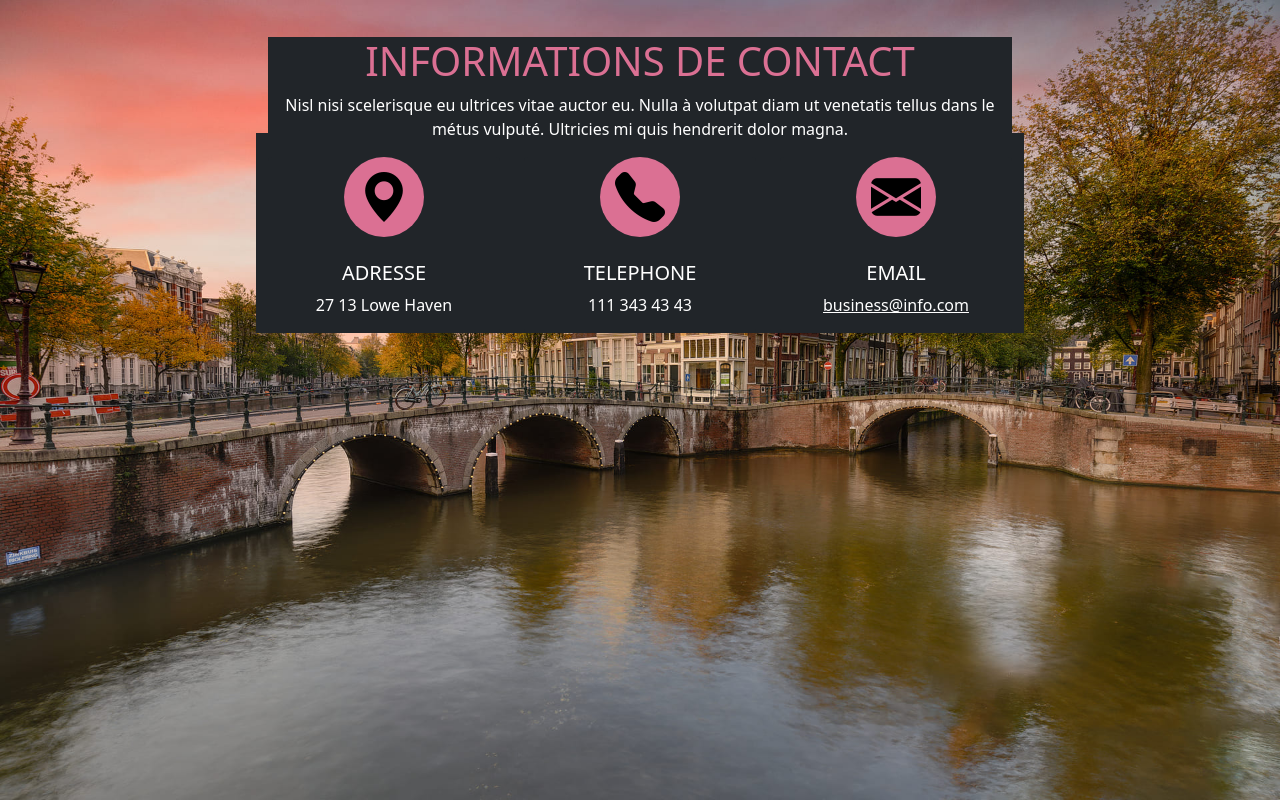
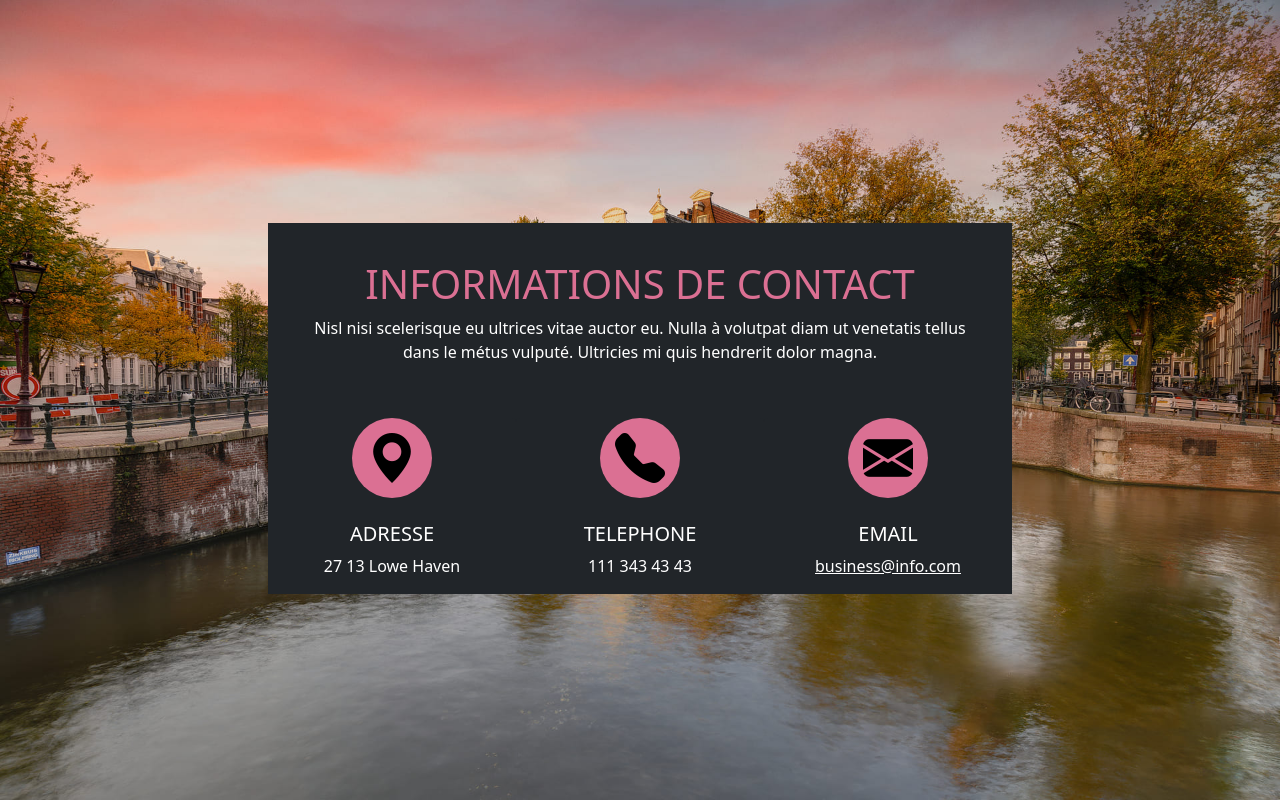
Before and after one commit to frNicolasSCHMITT/Figma13-Info-contact, a plain HTML site: page index.html in a window 1280 px wide. Drawn offline with nearby package versions, Linux system fonts and the light colour scheme.

Commit message:
fix: Cards

```diff
--- a/index.html
+++ b/index.html
@@ -13,7 +13,7 @@
 </head>
 <body>
   <section class="container">
-    <div class="bg-dark col-12 col-md-8 offset-md-2">
+    <div class="bg-dark col-12 col-md-8 offset-md-2 contenu">
       <header class=" col-12 introcontact">
         <h1>INFORMATIONS DE CONTACT</h1>
         <p>
@@ -21,7 +21,7 @@
             venetatis tellus dans le métus vulputé. Ultricies mi quis hendrerit dolor magna.
         </p>
       </header>
-      <div class="row row-cols-1 row-cols-md-3 g-4 infocontact bg-dark">
+      <div class="row row-cols-1 row-cols-md-3 g-0 infocontact bg-dark">
         <div class="col">
           <div class="card bg-dark rondflex">
               <h1 class="rondlogo">
--- a/styles.css
+++ b/styles.css
@@ -2,10 +2,15 @@ body{
     text-align: center;
     background-image: url(./images/keizersgracht-canal-in-amsterdam.jpg);
     background-size: cover;
+    background-position-y: top;
+    background-repeat: no-repeat;
+}
+.contenu{
+margin-top: 20%;
 }
 /* ------------------------------header----------------------- */
 .introcontact{
-    margin-top: 5%;
+    padding: 5%;
 }
 .introcontact h1{
     color: palevioletred;
@@ -31,4 +36,7 @@ body{
 .rondflex a, p, h5{
     color: white;
 }
+.rondflex a:hover{
+    color: palevioletred;
+}
 /* ----------------------------------------footer-------------------------- */
```
